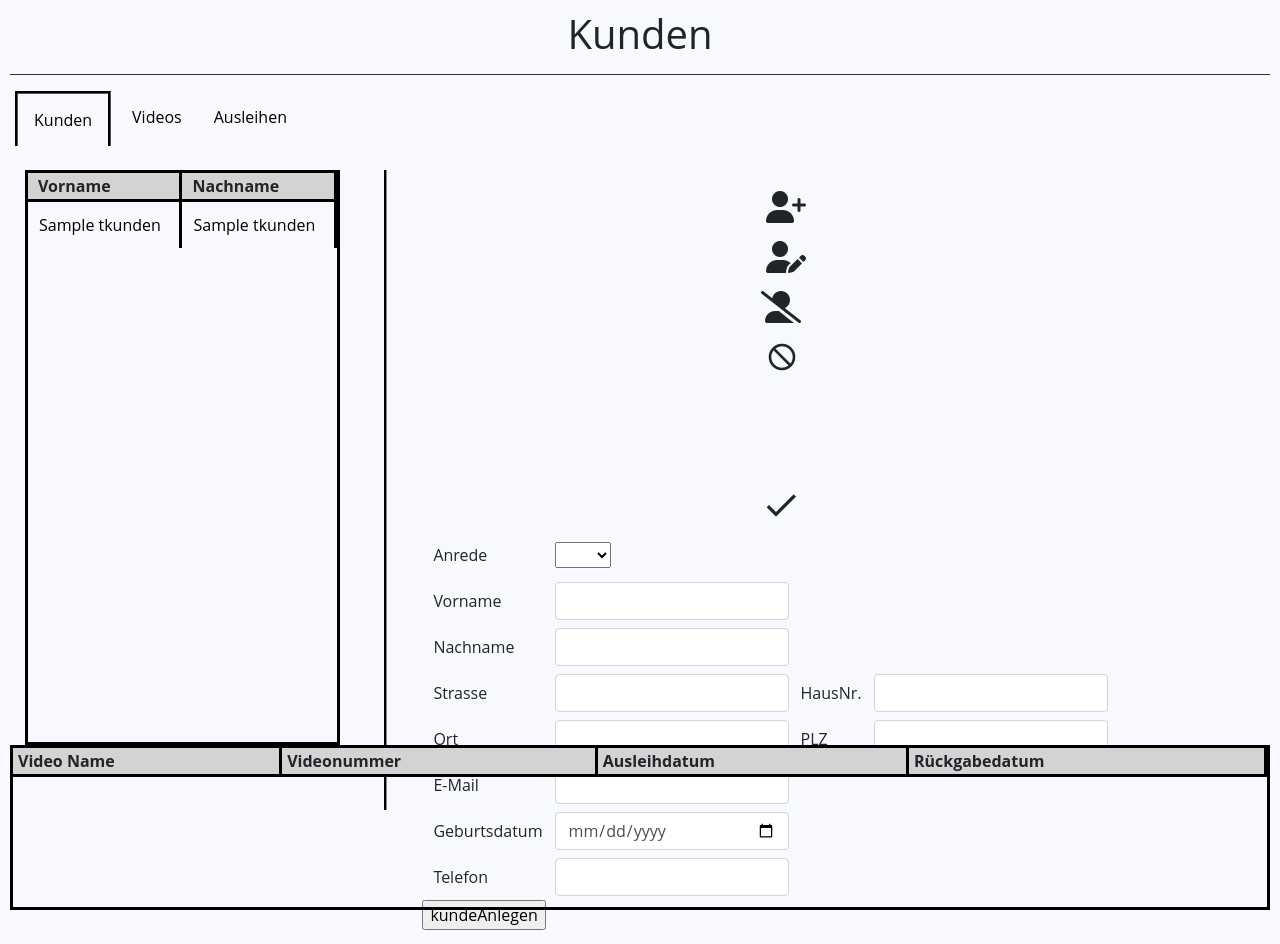
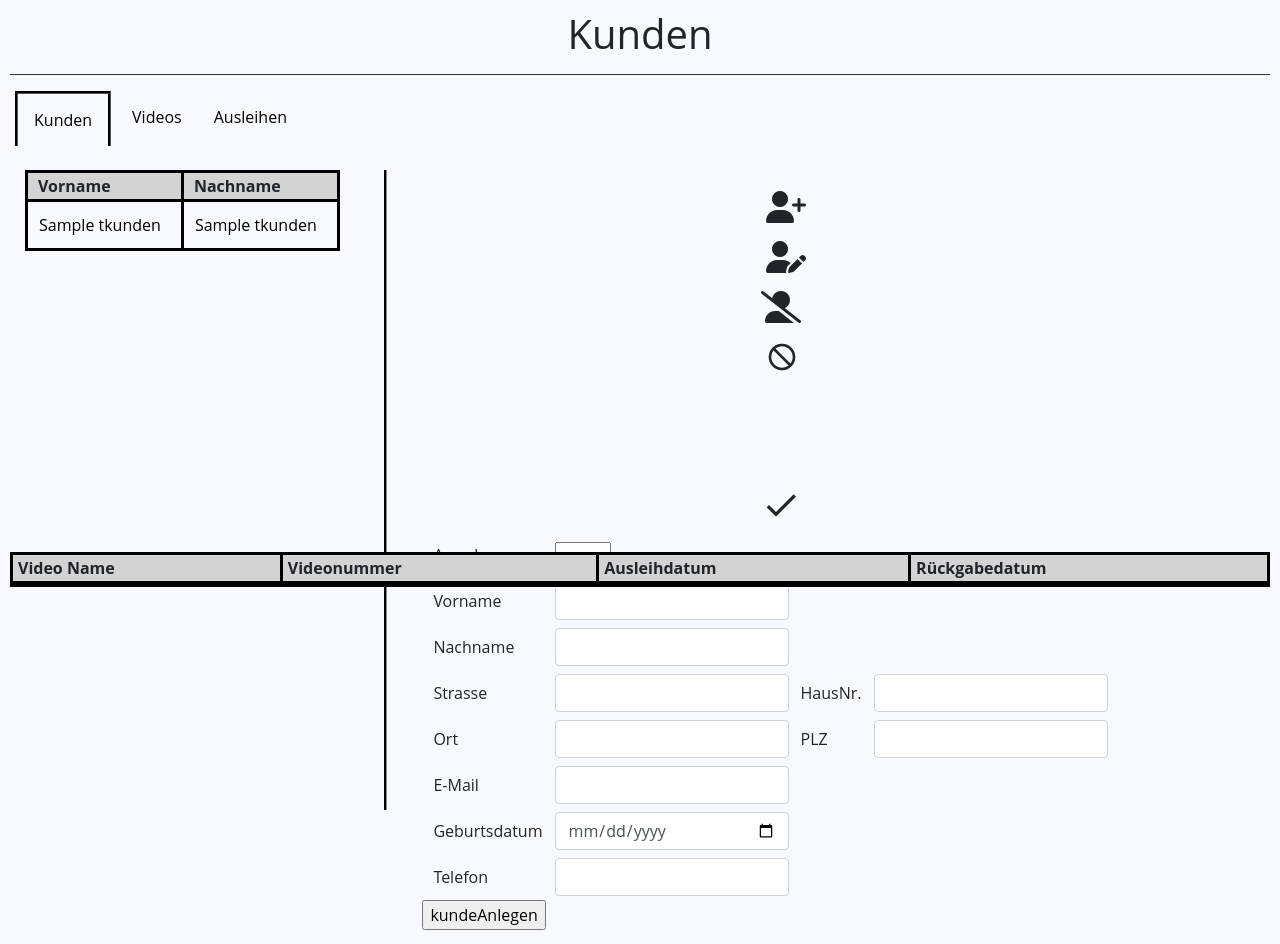
Before and after one commit to Sascha-Sigel/JOSS-Projekt, a PHP site: page /index_videos.php in a window 1280 px wide. Run offline with PHP 8.4, Linux system fonts and the light colour scheme; tables that the repository leaves empty hold one stand-in row (values such as "Sample post"); data that the repository does not hold is empty; some libraries are stand-ins or nearby versions.

Commit message:
updatefr

```diff
--- a/css/bootstrap-custom.css
+++ b/css/bootstrap-custom.css
@@ -54,12 +54,14 @@
 .datatable{
   clear: both;
   float: left;
-  overflow: auto; height: 575px;
+  overflow: auto; max-height: 575px;
   position: relative;
   left: 0%;
   margin-left: 15px;
   width: 25%;
-  border: solid black;
+  border-left: solid black;
+  border-top: solid black;
+  border-bottom:  solid black;
 }
 
 .datatable th{
@@ -110,12 +112,15 @@
 
 
 .videos{
-  overflow: auto; height: 165px;
+  overflow: auto; max-height: 165px;
   position: relative;
   width: 100%;
   top: 0%;
   margin-top: 20px;
-  border: solid black;
+  border-left: solid black;
+  border-top: solid black;
+  border-bottom:  solid black;
+
 }
 
 .videos table{
```
